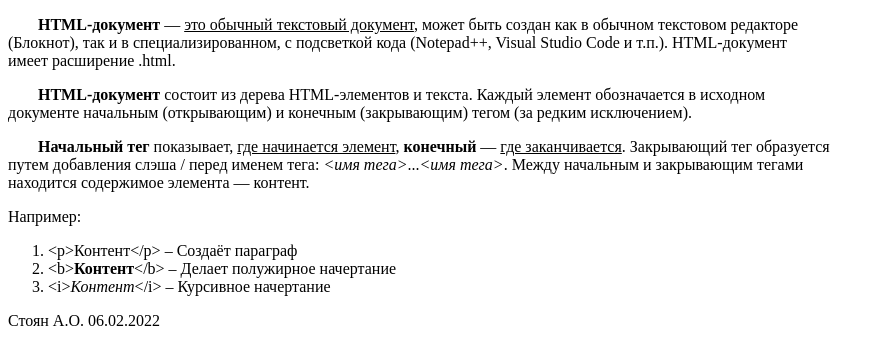
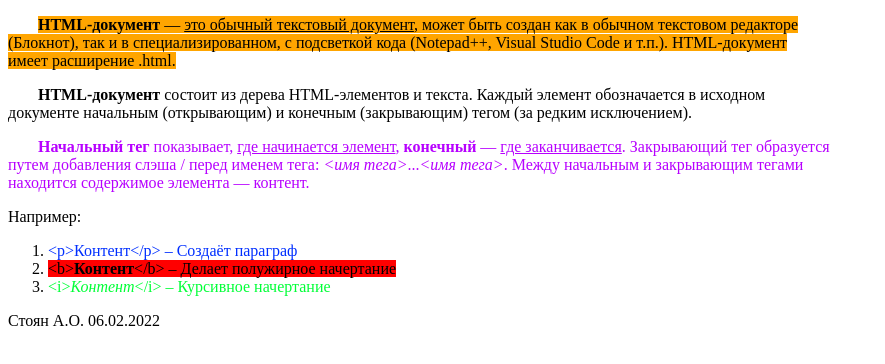
Before and after one commit to SashaStoyan/Stoyan-base-html, a plain HTML site: page base-html/index.html in a window 1280 px wide. Shown: the whole page, without its empty margins (0-885 px from the left). Drawn offline with Linux system fonts and the light colour scheme.

Commit message:
add file Blocks

```diff
--- a/base-html/index.html
+++ b/base-html/index.html
@@ -3,21 +3,26 @@
 <meta charset="UTF-8">
 <meta name="viewport" content="width=device-width, initial-scale=1.0">
 <title>Documents</title>
+<style>
+mark.red  {background-color: orange;
+    color: black;}
+mark.orange  {background-color: red;
+    color: black;}
+</style>
 </head>
 <body>
-<p style="text-indent: 30px;"><b>HTML-документ</b> — <ins>это обычный текстовый документ</ins>, может быть создан как в обычном текстовом редакторе<br>
-(Блокнот), так и в специализированном, с подсветкой кода (Notepad++, Visual Studio Code и т.п.). HTML-документ<br>
-имеет расширение .html.</p>
-
+    <p style="text-indent: 30px;"> <mark class="red"> <b> HTML-документ</b> — <ins>это обычный текстовый документ</ins>, может быть создан как в обычном текстовом редакторе<br>
+        (Блокнот), так и в специализированном, с подсветкой кода (Notepad++, Visual Studio Code и т.п.). HTML-документ<br>
+        имеет расширение .html.</p> </mark>
 <p style="text-indent: 30px;"><b>HTML-документ</b> состоит из дерева HTML-элементов и текста. Каждый элемент обозначается в исходном<br>
 документе начальным (открывающим) и конечным (закрывающим) тегом (за редким исключением).</p>
-<p style="text-indent: 30px;"><b>Начальный тег</b> показывает, <ins>где начинается элемент</ins>, <b>конечный</b> — <ins>где заканчивается</ins>. Закрывающий тег образуется<br>
+<p style="text-indent: 30px;"> <span style="color:rgb(183, 0, 255)"><b>Начальный тег</b> показывает, <ins>где начинается элемент</ins>, <b>конечный</b> — <ins>где заканчивается</ins>. Закрывающий тег образуется<br>
 путем добавления слэша / перед именем тега: <i>&lt;имя тега&gt;</i>...<i>&lt;имя тега&gt;</i>. Между начальным и закрывающим тегами<br>
-находится содержимое элемента — контент.</p>
+находится содержимое элемента — контент.</span></p>
 Например:
 <ol>
-<li>&lt;p&gt;Контент&lt;/p&gt; – Создаёт параграф</li>
-<li>&lt;b&gt;<b>Контент</b>&lt;/b&gt; – Делает полужирное начертание</li>
-<li>&lt;i&gt;<i>Контент</i>&lt;/i&gt; – Курсивное начертание</li>
+<li> <span style="color:rgb(0, 47, 255)"> &lt;p&gt;Контент&lt;/p&gt; – Создаёт параграф</span></li>
+<li> <mark class="orange">&lt;b&gt;<b>Контент</b>&lt;/b&gt; – Делает полужирное начертание</mark> </li>
+<li> <span style="color:rgb(0, 255, 55)">&lt;i&gt;<i>Контент</i>&lt;/i&gt; – Курсивное начертание</span></li>
 </ol>
 Стоян А.О. 06.02.2022
```
Also changed, not shown: Новая папка/index1.html (added, +16 -0 lines), Новая папка/style.css (added, +11 -0 lines).
